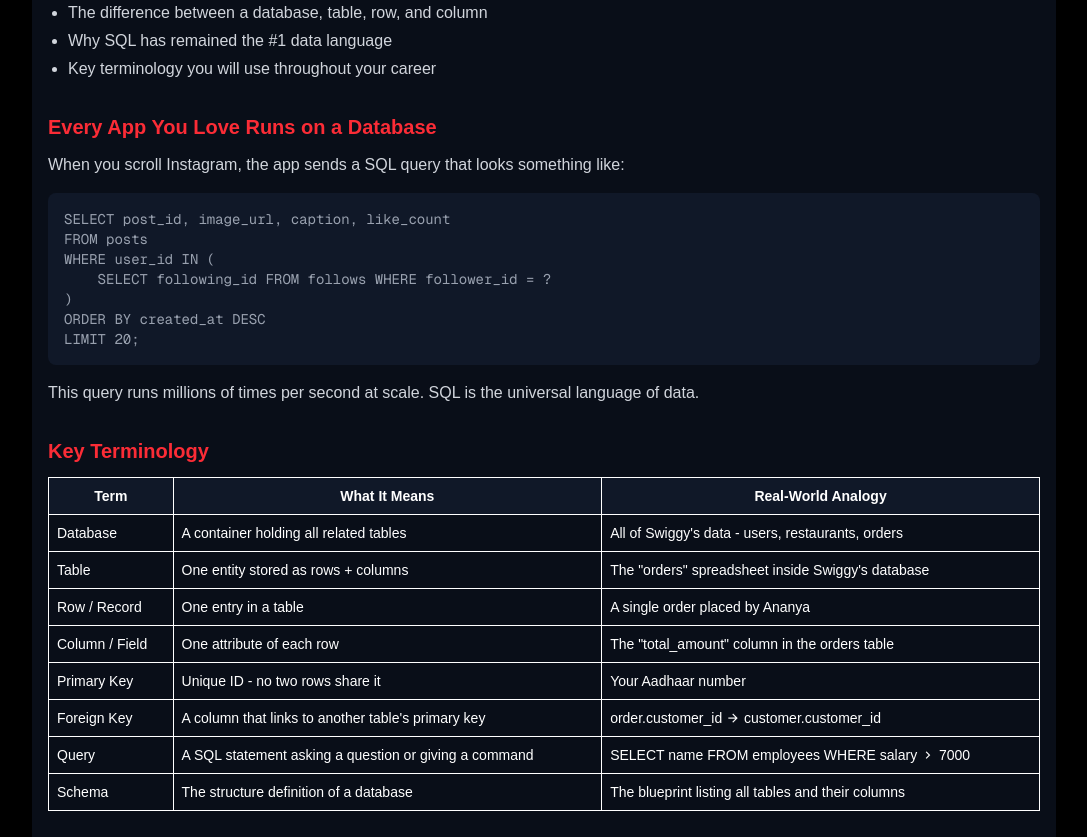
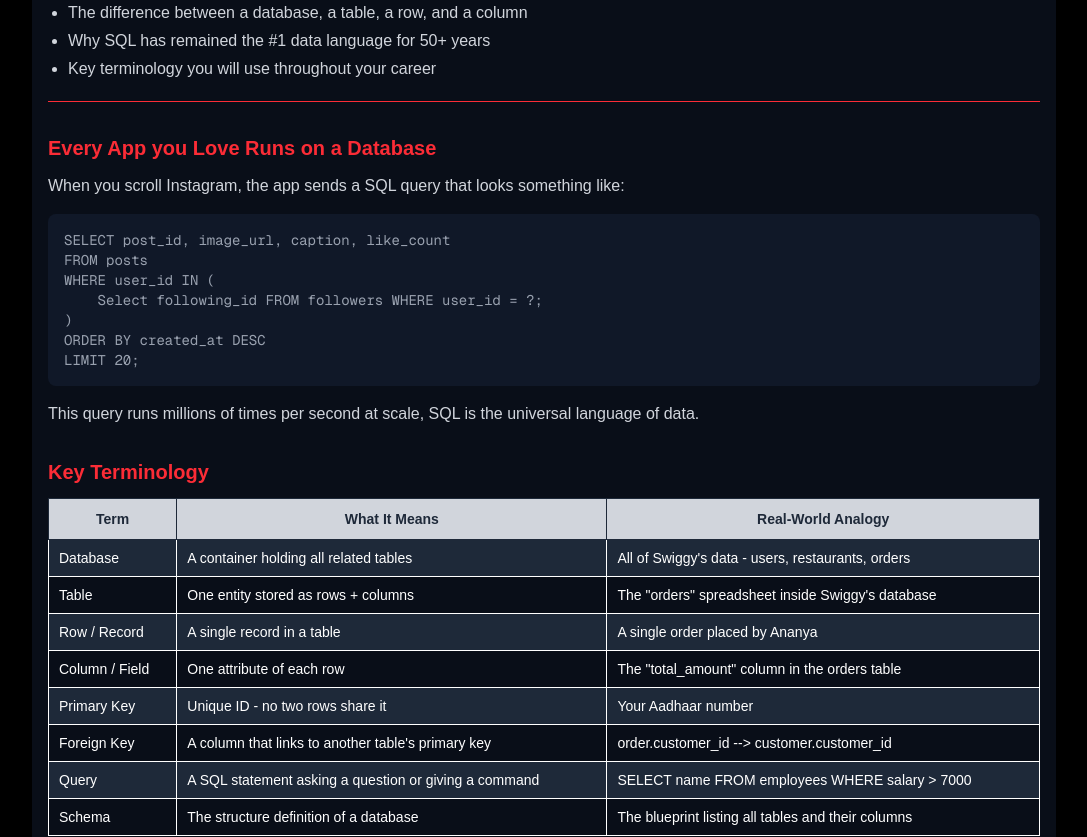
Before and after one commit to harpreetsi02/DataBolt, a Next.js app: page /lessons/1 in a window 1280 px wide. Shown: the part 260-1097 px from the top of the page, without its empty margins (96-1183 px from the left). Built offline with nearby package versions, Linux system fonts and the light colour scheme.

Commit message:
Update new version

```diff
--- a/app/lessons/[id]/page.jsx
+++ b/app/lessons/[id]/page.jsx
@@ -1,23 +1,30 @@
+import { lessons } from "@/data/lessons";
+import { lessonContent } from "@/data/lessonContent";
 import NextLessonButton from "@/components/NextLessonButton";
-import { lessons } from "@/data/lessons";
 
 export default async function LessonPage({ params }) {
   const { id } = await params;
+
+  const lesson = lessonContent[id];
+
+  if (!lesson) {
+    return <div className="text-white p-10">Lesson not found</div>;
+  }
 
   return (
     <div className="min-h-screen bg-black text-white px-4 md:px-10 py-10">
 
         {/* CHAPTER TITLE */}
-      <div className="max-w-5xl bg-gray-900/60 border-t-4 rounded-xl border-red-500 p-4 mx-auto">
+        <div className="max-w-4xl md:max-w-5xl bg-gray-900/60 border-t-4 rounded-xl border-red-500 p-4 mx-auto">
 
             <p className="text-sm font-bold text-red-500 mb-2">CHAPTER {id}</p>
 
             <h1 className="text-3xl md:text-5xl font-bold mb-2">
-          What is <span className="text-red-600">SQL?</span>
+              {lesson.title} <span className="text-red-500">{lesson.highlight}</span>
             </h1>
 
             <p className="text-gray-500 mb-6">
-          And why is it one of the most valuable skills you can learn in tech?
+              {lesson.subtitle}
             </p>
 
             {/* IN THIS CHAPTER */}
@@ -26,223 +33,122 @@ export default async function LessonPage({ params }) {
                 IN THIS CHAPTER
               </h3>
 
-          <ul className="list-disc pl-5 space-y-1 text-gray-300">
-            <li>What a database is and why every app needs one</li>
-            <li>The difference between a database, table, row, and column</li>
-            <li>Why SQL has remained the #1 data language</li>
-            <li>Key terminology you will use throughout your career</li>
+              <ul className="list-disc border-b border-red-500 pb-5 pl-5 space-y-1 text-gray-300">
+                {lesson.points.map((point, i) => (
+                  <li key={i}>{point}</li>
+                ))}
               </ul>
             </div>
 
             {/* SECTION */}
-        <div className="mb-8">
+            {lesson.blocks.map((block, i) => {
+                if (block.type === "query") {
+                    return (
+                        <div key={i} className="mb-8">
                             <h2 className="text-xl font-semibold text-red-500 mb-3">
-            Every App You Love Runs on a Database
+                              {block.heading}
                             </h2>
 
                             <p className="text-gray-300 mb-4">
-            When you scroll Instagram, the app sends a SQL query that looks something like:
+                              {block.subtitle}
                             </p>
 
                             {/* CODE BLOCK */}
                             <div className="bg-gray-900 text-gray-400 p-4 rounded-lg overflow-x-auto text-sm">
                                 <pre>
-{`SELECT post_id, image_url, caption, like_count
-FROM posts
-WHERE user_id IN (
-    SELECT following_id FROM follows WHERE follower_id = ?
-)
-ORDER BY created_at DESC
-LIMIT 20;`}
+                                    {block.code}
                                 </pre>
                             </div>
 
                             <p className="text-gray-300 mt-4">
-            This query runs millions of times per second at scale. SQL is the universal language of data.
+                              {block.explanation}
                             </p>
                         </div>
+                    );
+                }
 
-        {/* TABLE */}
-        <div className="mb-8">
+                // TABLE
+                if (block.type === "table") {
+                    return (
+                        <div key={i} className="mb-8">
                           <h2 className="text-xl font-semibold text-red-500 mb-3">
-            Key Terminology
+                            <i className="ri-git-repository-line p-2"></i>Table: {block.title}
                           </h2>
 
                           <div className="overflow-x-auto">
-            <table className="w-full text-sm">
-              <thead className="bg-gray-900">
-                <tr>
-                  <th className="p-2 border">Term</th>
-                  <th className="p-2 border">What It Means</th>
-                  <th className="p-2 border">Real-World Analogy</th>
+                            <table className="w-full text-sm whitespace-nowrap">
+                              <thead className="bg-gray-300 text-gray-800">
+                                <tr className="py-10">
+                                  {block.headers.map((h, j) => (
+                                    <th key={j} className="p-2.5 border">{h}</th>
+                                  ))}
                                 </tr>
                               </thead>
 
                               <tbody>
-                <tr>
-                  <td className="p-2 border">Database</td>
-                  <td className="p-2 border">A container holding all related tables</td>
-                  <td className="p-2 border">All of Swiggy's data - users, restaurants, orders</td>
+                                {block.rows.map((row, j) => (
+                                  <tr key={j} className="odd:bg-gray-800">
+                                    {row.map((cell, k) => (
+                                      <td key={k} className="px-2.5 py-2 border">{cell}</td>
+                                    ))}
                                   </tr>
-
-                <tr>
-                  <td className="p-2 border">Table</td>
-                  <td className="p-2 border">One entity stored as rows + columns</td>
-                  <td className="p-2 border">The "orders" spreadsheet inside Swiggy's database</td>
-                </tr>
-
-                <tr>
-                  <td className="p-2 border">Row / Record</td>
-                  <td className="p-2 border">One entry in a table</td>
-                  <td className="p-2 border">A single order placed by Ananya</td>
-                </tr>
-
-                <tr>
-                  <td className="p-2 border">Column / Field</td>
-                  <td className="p-2 border">One attribute of each row</td>
-                  <td className="p-2 border">The "total_amount" column in the orders table</td>
-                </tr>
-
-                <tr>
-                  <td className="p-2 border">Primary Key</td>
-                  <td className="p-2 border">Unique ID - no two rows share it</td>
-                  <td className="p-2 border">Your Aadhaar number</td>
-                </tr>
-
-                <tr>
-                  <td className="p-2 border">Foreign Key</td>
-                  <td className="p-2 border">A column that links to another table's primary key</td>
-                  <td className="p-2 border">order.customer_id <i className="ri-arrow-right-line"></i> customer.customer_id</td>
-                </tr>
-
-                <tr>
-                  <td className="p-2 border">Query</td>
-                  <td className="p-2 border">A SQL statement asking a question or giving a command</td>
-                  <td className="p-2 border">SELECT name FROM employees WHERE salary <i className="ri-arrow-right-s-line"></i> 7000</td>
-                </tr>
-
-                <tr>
-                  <td className="p-2 border">Schema</td>
-                  <td className="p-2 border">The structure definition of a database</td>
-                  <td className="p-2 border">The blueprint listing all tables and their columns</td>
-                </tr>
+                                ))}
                               </tbody>
                             </table>
                           </div>
                         </div>
+                    );
+                }
 
-        {/* FINAL NOTE */}
-        <div className="bg-yellow-100 border-l-4 border-yellow-500 p-4 rounded">
+                if (block.type === "summaryTable") {
+                    return (
+                        <div key={i} className="mb-8">
+                          <h2 className="text-xl font-semibold text-red-500 mb-3">
+                            {block.title}
+                          </h2>
+
+                          <div className="overflow-x-auto">
+                            <table className="w-full text-sm whitespace-nowrap">
+                              <thead className="bg-gray-300 text-gray-800">
+                                <tr className="py-10">
+                                  {block.headers.map((h, j) => (
+                                    <th key={j} className="p-2.5 border">{h}</th>
+                                  ))}
+                                </tr>
+                              </thead>
+
+                              <tbody>
+                                {block.rows.map((row, j) => (
+                                  <tr key={j} className="odd:bg-gray-800">
+                                    {row.map((cell, k) => (
+                                      <td key={k} className="px-2.5 py-2 border">{cell}</td>
+                                    ))}
+                                  </tr>
+                                ))}
+                              </tbody>
+                            </table>
+                          </div>
+                        </div>
+                    );
+                }
+
+                if (block.type === "note") {
+                  return (
+                    <div key={i} className="bg-yellow-100 border-l-4 border-yellow-500 p-4 rounded">
                         <p className="text-sm text-yellow-800">
-            💡 <span className="font-bold text-yellow-900">Engineering Insight:</span> At Google, databases can have tables with trillions of rows annd schemas with hundreds of tables. Yet the SQL you write today is the same SQL engineers write at Google - the language scales from 8 rows to 8 trillion.
+                        💡 <span className="font-bold text-yellow-900">{block.heading}</span> {block.explanation}
                         </p>
                     </div>
-
+                  );
+                }
+            })}
         </div>
-      <NextLessonButton currentId={id} lesson={lessons[id]} />
+        <NextLessonButton currentId={id} lesson={lesson} />
     </div>
   );
 }
 
 
-// import NextLessonButton from "@/components/NextLessonButton";
-// import { lessonContent } from "@/data/lessonContent";
-
-// export default async function LessonPage({ params }) {
-//   const { id } = await params;
-
-//   const lesson = lessonContent[id];
-
-//   if (!lesson) {
-//     return <div className="text-white p-10">Lesson not found</div>;
-//   }
-
-//   return (
-//     <div className="min-h-screen flex flex-col items-center bg-black text-white px-4 md:px-10 py-10">
-
-//       <div className="max-w-5xl bg-gray-900/60 border-t-4 rounded-xl border-red-500 p-4 mx-auto">
-
-//         {/* TITLE */}
-//         <p className="text-sm font-bold text-red-500 mb-2">CHAPTER {id}</p>
-
-//         <h1 className="text-3xl md:text-5xl font-bold mb-2">
-//           {lesson.title}
-//         </h1>
-
-//         <p className="text-gray-500 mb-6">
-//           {lesson.subtitle}
-//         </p>
-
-//         {/* POINTS */}
-//         <div className="mb-8">
-//           <h3 className="font-semibold text-red-500 mb-2 border-b pb-2">
-//             IN THIS CHAPTER
-//           </h3>
-
-//           <ul className="list-disc pl-5 space-y-1 text-gray-300">
-//             {lesson.points.map((point, i) => (
-//               <li key={i}>{point}</li>
-//             ))}
-//           </ul>
-//         </div>
-
-//         {/* CONDITION BASED UI */}
-
-//         {/* CHAPTER 1 (Theory UI) */}
-//         {lesson.type === "theory" && (
-//           <>
-//             <div className="bg-gray-900 p-4 rounded-xl mb-6">
-//               <p className="text-gray-300">
-//                 SQL is used to communicate with databases and manage data.
-//               </p>
-//             </div>
-//           </>
-//         )}
-
-//         {/* CHAPTER 2 (Tables UI) */}
-//         {lesson.type === "tables" && (
-//           <div className="space-y-8">
-
-//             {Object.entries(lesson.tables).map(([name, table]) => (
-//               <div key={name}>
-//                 <h2 className="font-bold mb-2">Table: {name}</h2>
-
-//                 <div className="overflow-x-auto">
-//                   <table className="w-full text-sm">
-//                     <thead className="bg-gray-900">
-//                       <tr>
-//                         {table.headers.map((h, i) => (
-//                           <th key={i} className="p-2 border">{h}</th>
-//                         ))}
-//                       </tr>
-//                     </thead>
-
-//                     <tbody>
-//                       {table.rows.map((row, i) => (
-//                         <tr key={i} className="odd:bg-gray-800">
-//                           {row.map((cell, j) => (
-//                             <td key={j} className="p-2 border">{cell}</td>
-//                           ))}
-//                         </tr>
-//                       ))}
-//                     </tbody>
-//                   </table>
-//                 </div>
-//               </div>
-//             ))}
-
-//           </div>
-//         )}
-
-
-//       </div>
-//         <NextLessonButton currentId={id} lesson={lesson} />
-//     </div>
-//   );
-// }
-
-
-// import NextLessonButton from "@/components/NextLessonButton";
 // import { lessonContent } from "@/data/lessonContent";
 
 // export default async function LessonPage({ params }) {
@@ -303,6 +209,7 @@ LIMIT 20;`}
 //                   {block.items.map((item, j) => (
 //                     <div key={j} className="bg-gray-900 p-4 rounded-xl text-center">
 //                       {item}
+//                       {/* {value} */}
 //                     </div>
 //                   ))}
 //                 </div>
@@ -347,7 +254,6 @@ LIMIT 20;`}
 //         </div>
 
 //       </div>
-//       <NextLessonButton currentId={id} lesson={lesson} />
 //     </div>
 //   );
 // }
--- a/components/NextLessonButton.jsx
+++ b/components/NextLessonButton.jsx
@@ -33,7 +33,7 @@ export default function NextLessonButton({ currentId, lesson }) {
   };
 
   return (
-    <div className="mt-10 flex justify-end">
+    <div className="mt-10 flex justify-center">
 
       <button
         onClick={nextLesson}
--- a/data/lessonContent.js
+++ b/data/lessonContent.js
@@ -1,117 +1,204 @@
-// export const lessonContent = {
-//   1: {
-//     title: "What is SQL?",
-//     subtitle: "And why is it one of the most valuable skills you can learn in tech?",
-//     hasExercise: false,
+export const lessonContent = {
+  1: {
+    title: "What is",
+    highlight: "SQL?",
+    subtitle: "And why is it one of the most valuable skills you can learn in tech?",
+    hasExercise: false,
 
-//     points: [
-//       "What a database is and why every app needs one",
-//       "Difference between database, table, row, column",
-//       "Why SQL is #1 data language",
-//       "Key terminology"
-//     ],
+    points: [
+      "What a database is and why every app needs one",
+      "The difference between a database, a table, a row, and a column",
+      "Why SQL has remained the #1 data language for 50+ years",
+      "Key terminology you will use throughout your career"
+    ],
 
-//     type: "theory"
+    blocks: [
+      {
+        type: "query",
+        heading: "Every App you Love Runs on a Database",
+        subtitle: "When you scroll Instagram, the app sends a SQL query that looks something like:",
+        code: `SELECT post_id, image_url, caption, like_count
+FROM posts
+WHERE user_id IN (
+    Select following_id FROM followers WHERE user_id = ?;
+)
+ORDER BY created_at DESC
+LIMIT 20;`,
+        explanation: "This query runs millions of times per second at scale, SQL is the universal language of data."
+      },
 
-//   },
+      {
+        type: "summaryTable",
+        title: "Key Terminology",
+        headers: ["Term", "What It Means", "Real-World Analogy"],
+        rows: [
+          ["Database", "A container holding all related tables", "All of Swiggy's data - users, restaurants, orders"],
+          ["Table", "One entity stored as rows + columns", `The "orders" spreadsheet inside Swiggy's database`],
+          ["Row / Record", "A single record in a table", "A single order placed by Ananya"],
+          ["Column / Field", "One attribute of each row", `The "total_amount" column in the orders table`],
+          ["Primary Key", "Unique ID - no two rows share it", `Your Aadhaar number`],
+          ["Foreign Key", "A column that links to another table's primary key", `order.customer_id --> customer.customer_id`],
+          ["Query", "A SQL statement asking a question or giving a command", `SELECT name FROM  employees WHERE salary > 7000`],
+          ["Schema", "The structure definition of a database", `The blueprint listing all tables and their columns`],
+        ]
+      },
 
-//   2: {
-//     title: "Your Sample Database",
-//     subtitle: "Five tables. One database. Every example in this book.",
-//     hasExercise: false,
+      {
+        type: "note",
+        heading: "Engineering Insight:",
+        explanation: "At Google, databases can have tables with trillions of rows annd schemas with hundreds of tables. Yet the SQL you write today is the same SQL engineers write at Google - the language scales from 8 rows to 8 trillion."
+      },
 
-//     points: [
-//       "The five tables we will query throughout every chapter",
-//       "How tables relate via primary and foreign keys",
-//       "How to read and interpret schema"
-//     ],
+      // {
+      //   type: "text",
+      //   value: "SQL is used to communicate with databases."
+      // },
 
-//     type: "tables",
+      // {
+      //   type: "card",
+      //   title: "DATABASE",
+      //   value: "Collection of structured data"
+      // },
 
-//     tables: {
-//       employees: {
-//         headers: ["emp_id", "name", "department", "salary", "manager_id", "hire_date"],
-//         rows: [
-//           ["1", "Arjun", "IT", "85000", "NULL", "2020-06-15"],
-//           ["2", "Priya", "IT", "72000", "1", "2021-03-10"],
-//           ["3", "Rahul", "Sales", "55000", "5", "2022-01-20"]
-//         ]
-//       },
+      // {
+      //   type: "grid",
+      //   items: ["Database", "Table", "Row", "Column"]
+      // },
 
-//       products: {
-//         headers: ["product_id", "name", "category", "price", "stock"],
-//         rows: [
-//           ["1", "iPhone 15", "Electronics", "79999", "50"],
-//           ["2", "SQL Book", "Books", "499", "200"]
-//         ]
-//       }
-//     }
-//   }
-// };
+      // {
+      //   type: "table",
+      //   title: "employees",
+      //   headers: ["id", "name", "salary"],
+      //   rows: [
+      //     ["1", "Arjun", "85000"],
+      //     ["2", "Priya", "72000"]
+      //   ]
+      // },
+    ]
+  },
 
+  2: {
+    title: "Your Sample",
+    highlight: "Database",
+    subtitle: "And why is it one of the most valuable skills you can learn in tech?",
+    hasExercise: false,
 
-// export const lessonContent = {
-//   1: {
-//     title: "What is SQL?",
-//     subtitle: "Intro to SQL",
+    points: [
+      "The five tables we will query throughout every chapter",
+      "How tables relate to each other via primary and foreign keys",
+      "How to read and interpret a database schema"
+    ],
 
-//     blocks: [
-//       {
-//         type: "text",
-//         value: "SQL is used to communicate with databases."
-//       },
+    blocks: [
+      {
+        type: "table",
+        title: "employees",
+        headers: ["emp_id", "name", "department", "salary", "manager_id", "hire_date"],
+        rows: [
+          ["1", "Arjun", "IT", "85000", null, "2020-06-15"],
+          ["2", "Priya", "Marketing", "72000", 1, "2019-03-20"],
+          ["3", "Rahul", "IT", "80000", 1, "2021-01-10"],
+          ["4", "Sneha", "HR", "65000", null, "2018-11-05"],
+          ["5", "Vikram", "Marketing", "70000", 2, "2020-02-25"],
+          ["6", "Ananya", "IT", "78000", 1, "2021-07-01"],
+          ["7", "Kavya", "HR", "62000", 4, "2019-08-12"],
+          ["8", "Rohan", "IT", "77000", 1, "2022-03-15"]
+        ]
+      },
 
-//       {
-//         type: "card",
-//         title: "DATABASE",
-//         value: "Collection of structured data"
-//       },
+      {
+        type: "table",
+        title: "products",
+        headers: ["product_id", "name", "category", "price", "stock"],
+        rows: [
+          ["1", "iPhone", "Electronics", "79999", "50"],
+          ["2", "SQL Book", "Books", "499", "200"],
+          ["3", "Headphones", "Electronics", "2999", "75"],
+          ["4", "Notebook", "Stationery", "99", "500"],
+          ["5", "Laptop", "Electronics", "65000", "20"],
+          ["6", "Pen Set", "Stationery", "149", "0"],
+        ]
+      },
 
-//       {
-//         type: "grid",
-//         items: ["Database", "Table", "Row", "Column"]
-//       },
+      {
+        type: "table",
+        title: "customers",
+        headers: ["customer_id", "name", "city", "country"],
+        rows: [
+          ["1", "Ananya", "Hyderabad", "India"],
+          ["2", "Rohan", "Bangalore", "India"],
+          ["3", "Sam", "Mumbai", "India"],
+          ["4", "Lisa", "London", "UK"],
+          ["5", "Ravi", "Delhi", "India"],
+        ]
+      },
 
-//       {
-//         type: "table",
-//         title: "employees",
-//         headers: ["id", "name", "salary"],
-//         rows: [
-//           ["1", "Arjun", "85000"],
-//           ["2", "Priya", "72000"]
-//         ]
-//       },
-//     ]
-//   },
+      {
+        type: "table",
+        title: "orders",
+        headers: ["order_id", "customer_id", "order_date", "total", "status"],
+        rows: [
+          ["1", "1", "2024-01-15", "79999", "completed"],
+          ["2", "2", "2024-01-20", "3498", "completed"],
+          ["3", "1", "2024-02-10", "65000", "completed"],
+          ["4", "3", "2024-02-14", "499", "pending"],
+          ["5", "2", "2024-03-01", "248", "completed"],
+          ["6", "5", "2024-03-15", "2999", "shipped"],
+          ["7", "1", "2024-04-05", "149", "completed"],
+        ]
+      },
 
-//   2: {
-//     title: "Your Sample Database",
+      {
+        type: "table",
+        title: "orders_items",
+        headers: ["item_id", "order_id", "product_id", "qty", "unit_price"],
+        rows: [
+          ["1", "1", "1", "1", "79999"],
+          ["2", "2", "3", "1", "2999"],
+          ["3", "2", "2", "1", "499"],
+          ["4", "3", "5", "1", "65000"],
+          ["5", "4", "2", "1", "499"],
+          ["6", "5", "4", "2", "99"],
+          ["7", "5", "6", "1", "50"],
+          ["8", "6", "3", "1", "2999"],
+        ]
+      },
 
-//     blocks: [
-//       {
-//         type: "text",
-//         value: "We are building a small e-commerce database."
-//       },
+      {
+        type: "summaryTable",
+        title: "How the Tables Connect",
+        headers: ["Table Name", "Description", "Key Columns"],
+        rows: [
+          ["orders -> customers", "order.customer_id", "customer.customer_id"],
+          ["order_items -> orders", "order_items.order_id", "order.order_id"],
+          ["order-items -> products", "order_items.product_id", "product.product_id"],
+          ["employees -> employees", "employees.manager_id", "employee.emp_id (self-reference)"]
+        ]
+      },
 
-//       {
-//         type: "table",
-//         title: "employees",
-//         headers: ["id", "name", "salary"],
-//         rows: [
-//           ["1", "Arjun", "85000"],
-//           ["2", "Priya", "72000"]
-//         ]
-//       },
+      {
+        type: "note",
+        heading: "Note:",
+        explanation: `Lisa (customer_id 4) has no orders. Pen Set (product_id 6) has stock = 0. These "edge cases" are intentional — they are used to illustrate LEFT JOIN and NULL behaviour in later chapters.`
+      },
+    ]
+  },
 
-//       {
-//         type: "table",
-//         title: "products",
-//         headers: ["id", "name"],
-//         rows: [
-//           ["1", "iPhone"],
-//           ["2", "Book"]
-//         ]
-//       }
-//     ]
-//   }
-// };
+  3: {
+      highlight: "SELECT",
+      subtitle: "Reading data — every SQL journey starts here.",
+      hasExercise: false,
+
+      points: [
+        "Reading specific columns with SELECT",
+        "Using * to select all columns",
+        "Renaming columns with AS aliases",
+        "Doing calculations in SELECT",
+        "Removing duplicate rows with DISTINCT"
+      ],
+
+      blocks: [
+
+      ]
+    }
+};
```
Lines whose indentation alone changed are shown as unchanged.
